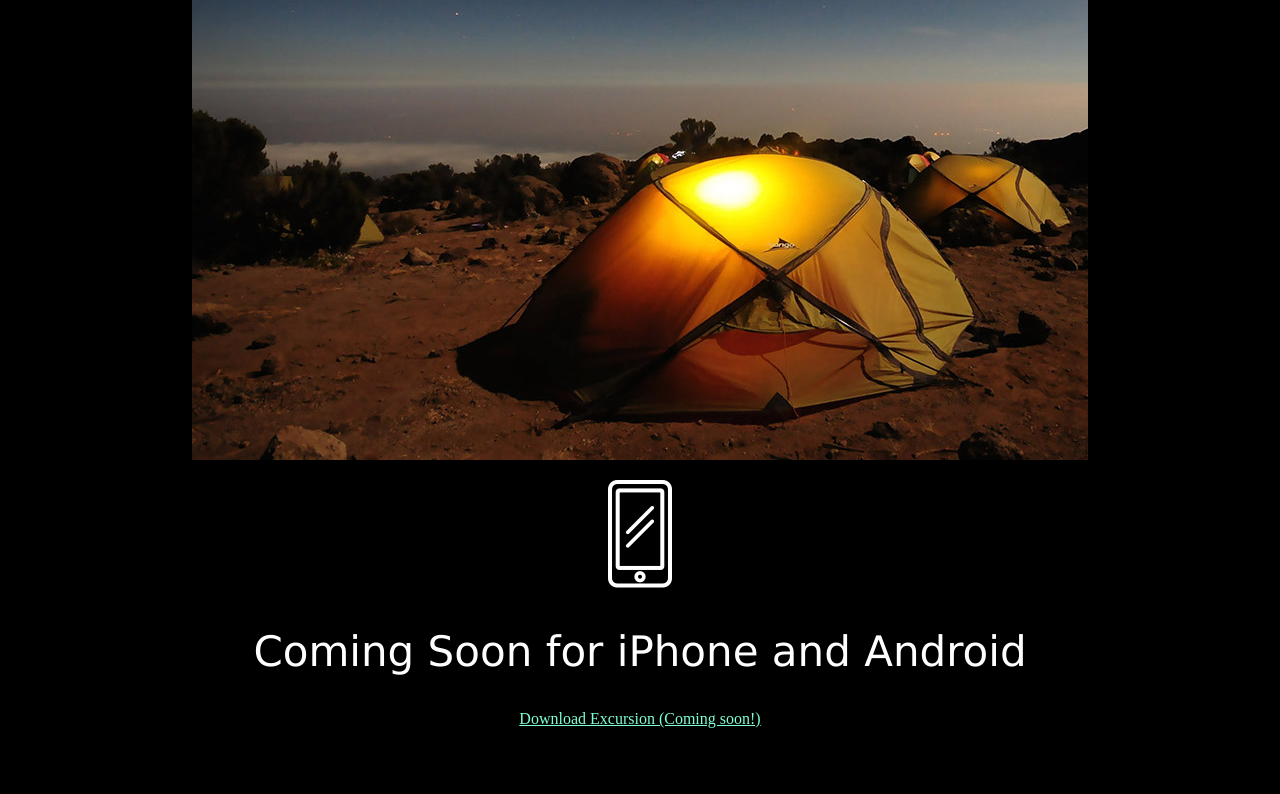
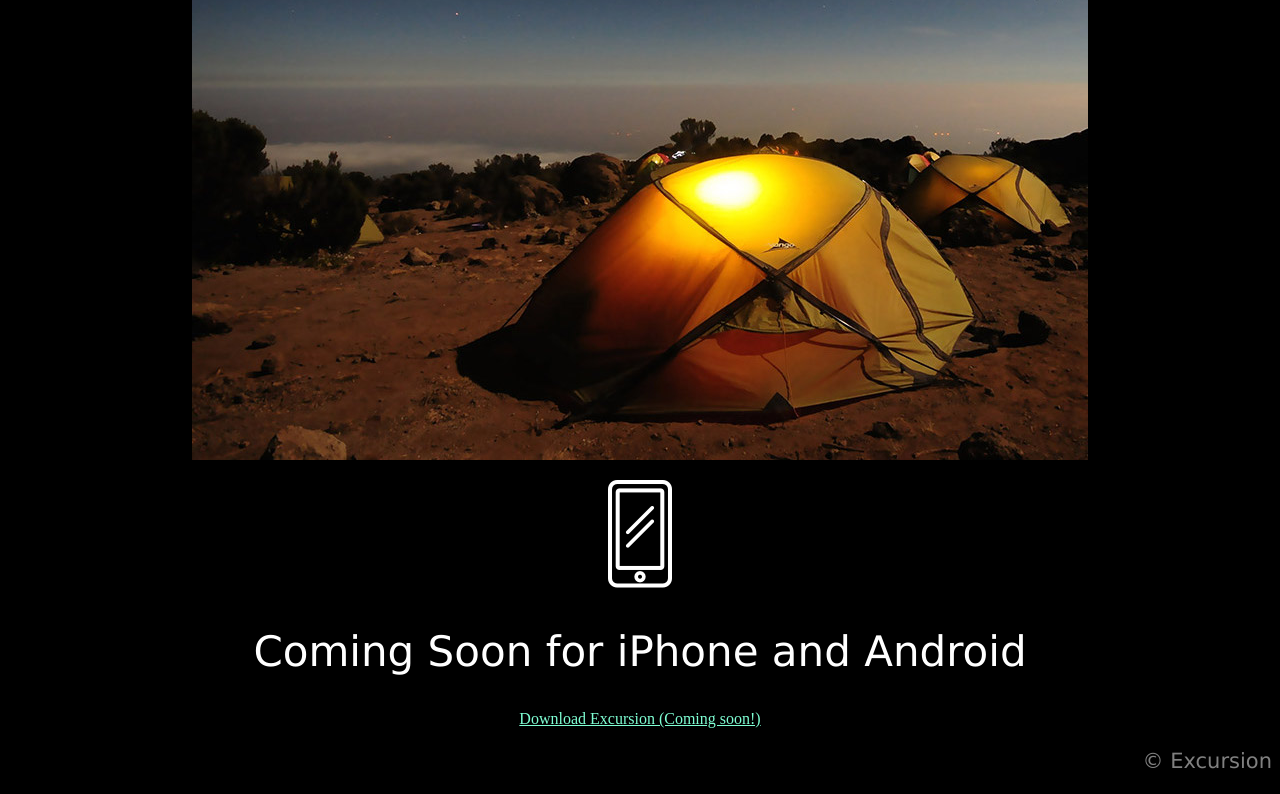
Before and after one commit to fbalazs99/excursion, a plain HTML site: page index.html in a window 1280 px wide. Shown: the part 544-1338 px from the top of the page. Before the commit the page ends 1288 px from the top, so only its background shows below. Drawn offline with Linux system fonts and the light colour scheme.

Commit message:
First complete version

```diff
--- a/css/style.css
+++ b/css/style.css
@@ -29,3 +29,10 @@ h1 {
   color: Aquamarine;
   font-size: 16px;
 }
+
+.section_footer p {
+  text-align: right;
+  color: gray;
+  font-family: Verdana;
+  font-size: 21px;
+}
--- a/index.html
+++ b/index.html
@@ -32,5 +32,11 @@
 
 </div>
 
+<!--Footer Section-->
+<div class="section_footer">
+  <p>&copy; Excursion</p>
+
+</div>
+
   </body>
 </html>
```
